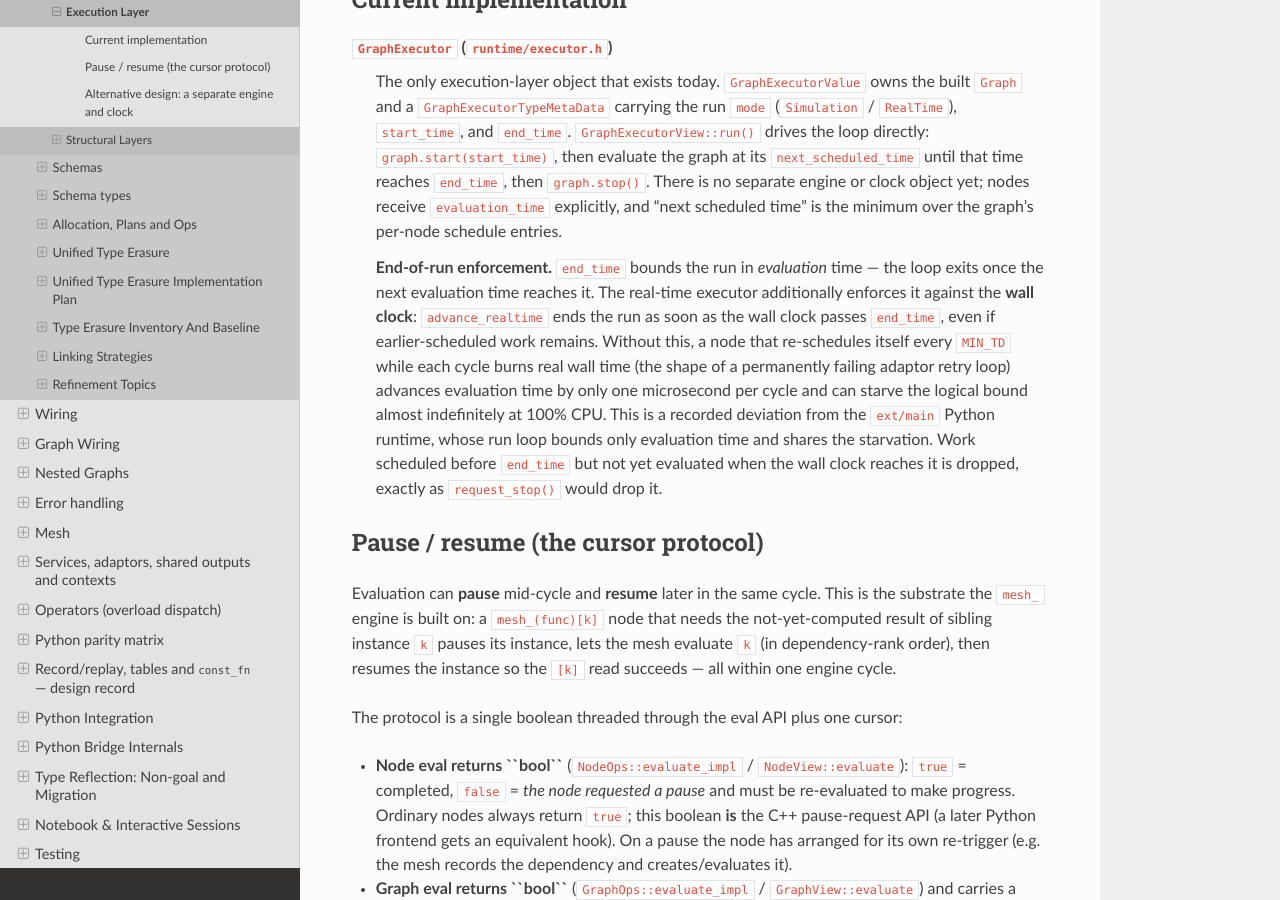
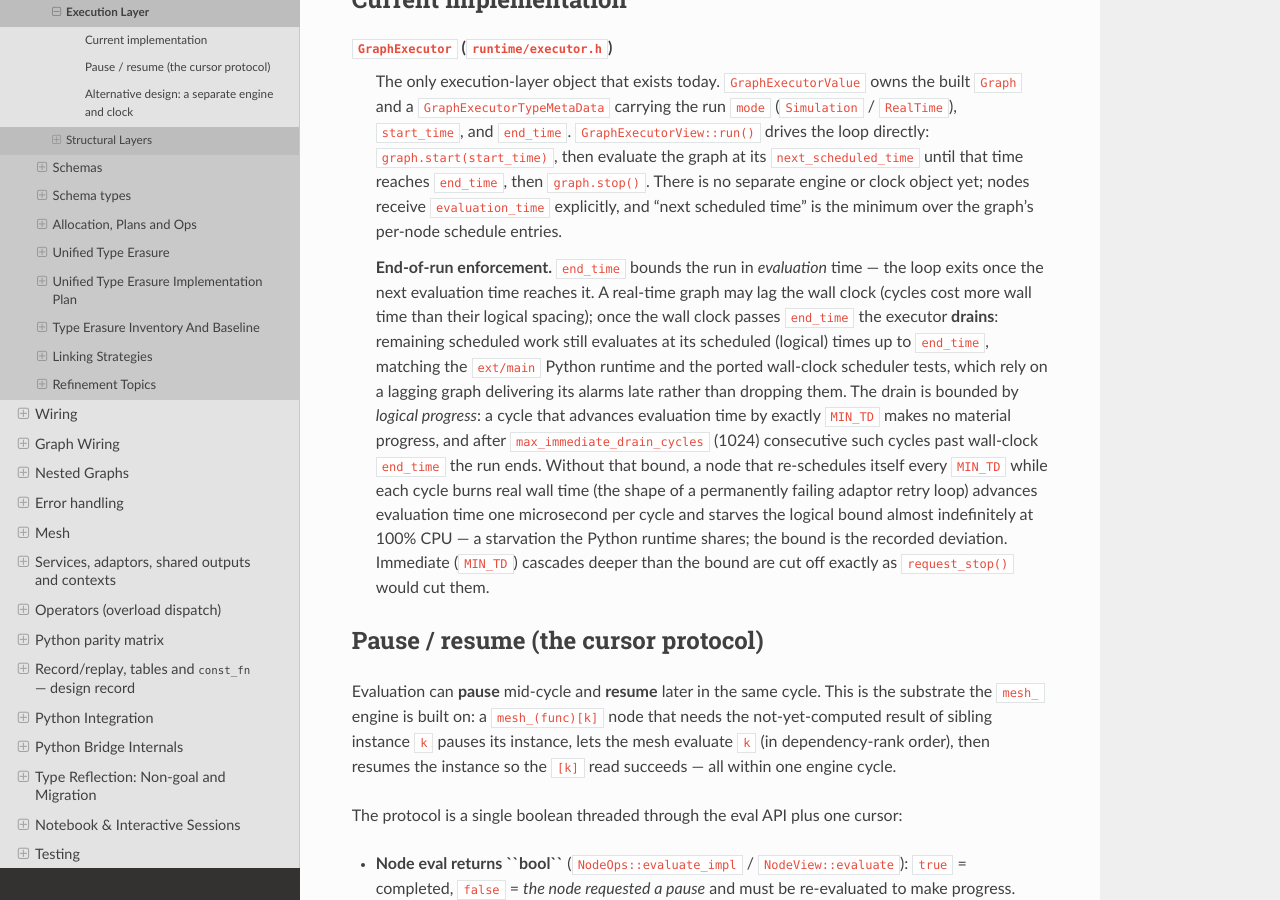
Before and after one commit to hhenson/hg_cpp, a Sphinx documentation site: the page built from docs/source/developer_guide/data_structures/overview/execution_layer.rst, in a window 1280 px wide and 900 px high, scrolled down 472 px. Built offline with Sphinx 7.4.7 and the Read the Docs theme 3.1.0, drawn with Linux system fonts in a browser that asks for light colours.

Commit message:
Bound the drain past wall-clock end_time by logical progress
PR #18 (b81dee52) stopped the real-time run outright when the wall
clock passed end_time. That drops legitimately late work: a
lagging-but-progressing graph must drain — scheduled work evaluates at
its scheduled logical times after the wall clock passes end_time
(ext/main parity; the ported wall-clock scheduler tests rely on late
alarm delivery and fail on slow macOS CI runners with the hard stop).

Instead, bound the drain by logical progress: after
max_immediate_drain_cycles (1024) consecutive cycles that each advance
evaluation time by exactly MIN_TD past wall-clock end_time, the run
ends. Legitimate drains reset the counter every cycle; a busy retry
loop exceeds it almost immediately. Design record updated in
execution_layer.rst.

Co-Authored-By: Claude Fable 5 <noreply@anthropic.com>

```diff
--- a/docs/source/developer_guide/data_structures/overview/execution_layer.rst
+++ b/docs/source/developer_guide/data_structures/overview/execution_layer.rst
@@ -29,18 +29,24 @@ Current implementation
     minimum over the graph's per-node schedule entries.
 
     **End-of-run enforcement.** ``end_time`` bounds the run in *evaluation*
-    time — the loop exits once the next evaluation time reaches it. The
-    real-time executor additionally enforces it against the **wall clock**:
-    ``advance_realtime`` ends the run as soon as the wall clock passes
-    ``end_time``, even if earlier-scheduled work remains. Without this, a
-    node that re-schedules itself every ``MIN_TD`` while each cycle burns
-    real wall time (the shape of a permanently failing adaptor retry loop)
-    advances evaluation time by only one microsecond per cycle and can
-    starve the logical bound almost indefinitely at 100% CPU. This is a
-    recorded deviation from the ``ext/main`` Python runtime, whose run loop
-    bounds only evaluation time and shares the starvation. Work scheduled
-    before ``end_time`` but not yet evaluated when the wall clock reaches it
-    is dropped, exactly as ``request_stop()`` would drop it.
+    time — the loop exits once the next evaluation time reaches it. A
+    real-time graph may lag the wall clock (cycles cost more wall time than
+    their logical spacing); once the wall clock passes ``end_time`` the
+    executor **drains**: remaining scheduled work still evaluates at its
+    scheduled (logical) times up to ``end_time``, matching the ``ext/main``
+    Python runtime and the ported wall-clock scheduler tests, which rely on
+    a lagging graph delivering its alarms late rather than dropping them.
+    The drain is bounded by *logical progress*: a cycle that advances
+    evaluation time by exactly ``MIN_TD`` makes no material progress, and
+    after ``max_immediate_drain_cycles`` (1024) consecutive such cycles past
+    wall-clock ``end_time`` the run ends. Without that bound, a node that
+    re-schedules itself every ``MIN_TD`` while each cycle burns real wall
+    time (the shape of a permanently failing adaptor retry loop) advances
+    evaluation time one microsecond per cycle and starves the logical bound
+    almost indefinitely at 100% CPU — a starvation the Python runtime
+    shares; the bound is the recorded deviation. Immediate (``MIN_TD``)
+    cascades deeper than the bound are cut off exactly as
+    ``request_stop()`` would cut them.
 
 Pause / resume (the cursor protocol)
 ------------------------------------
```
Also changed, not shown: 2 other files.
